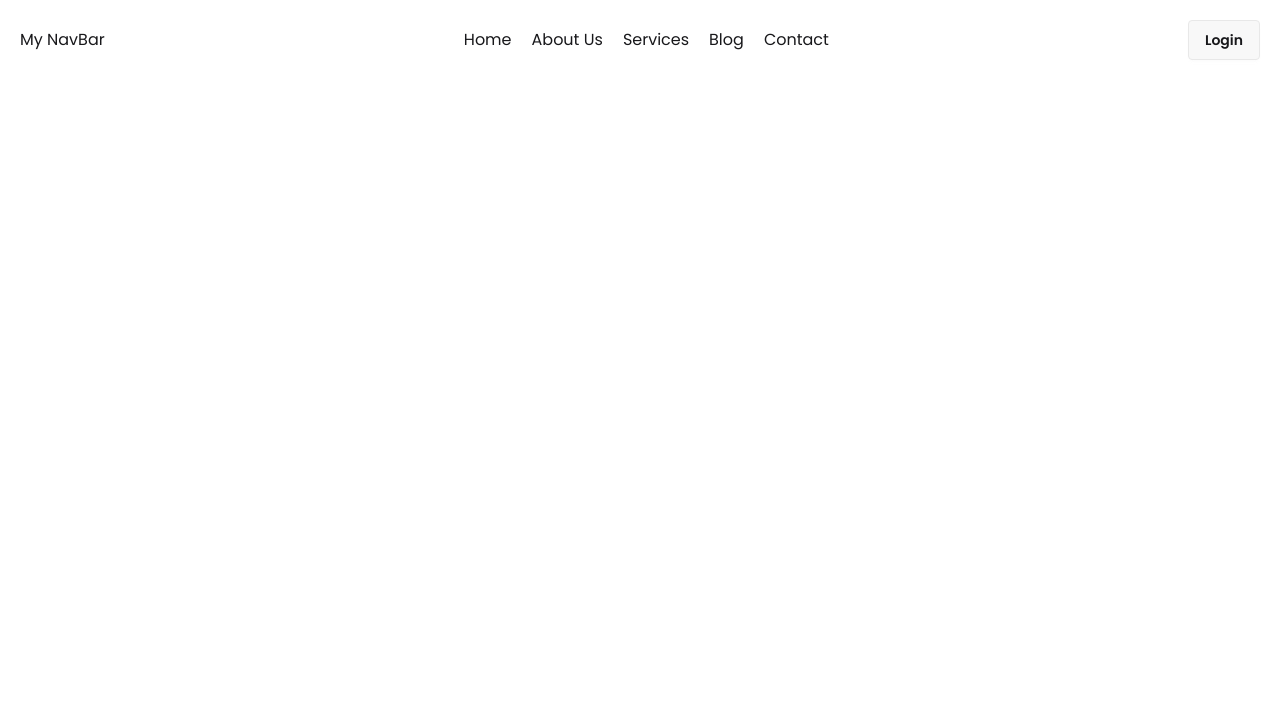
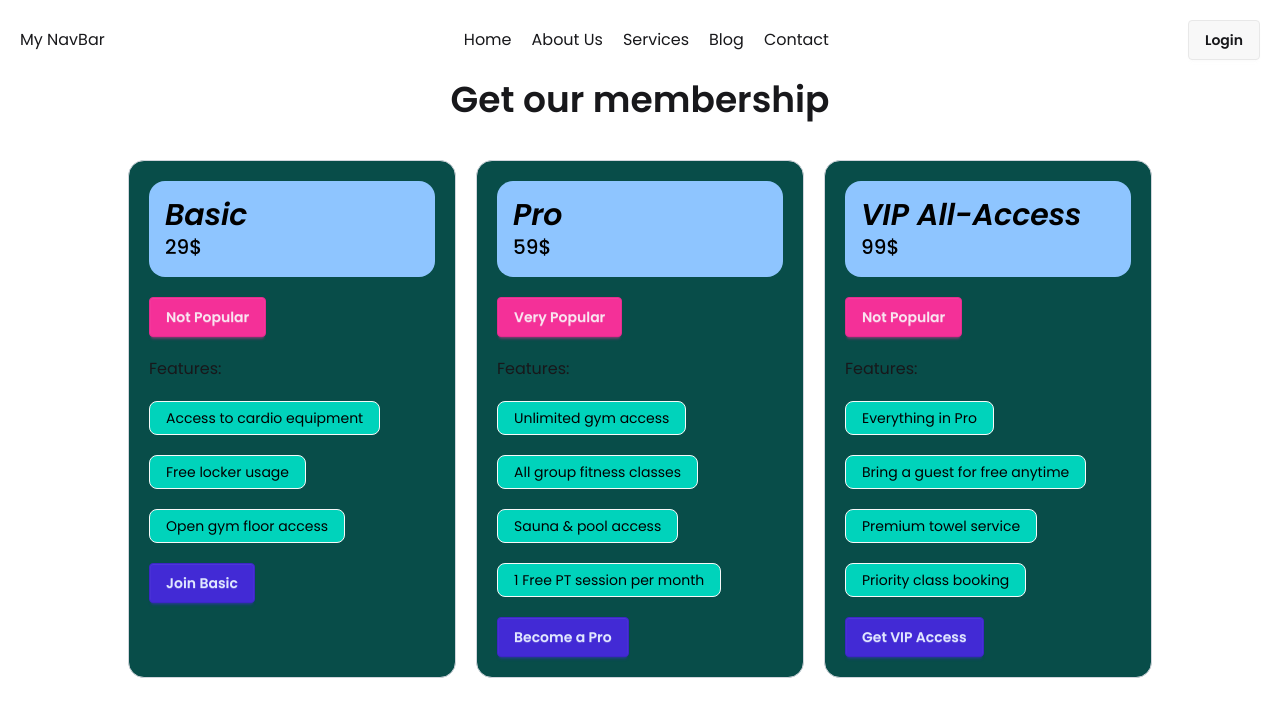
Before and after one commit to chandan-d-karmaker/react-tailwind-daisyUI, a React (Vite) app: page / in a window 1280 px wide. Shown: the top 716 px of the page. Built offline with nearby package versions, Linux system fonts and the light colour scheme.

Commit message:
created price card dynamically and displayed it

```diff
--- a/public/priceData.json
+++ b/public/priceData.json
@@ -2,7 +2,7 @@
   {
     "id": "basic_pass",
     "title": "Basic",
-    "price": 29,
+    "price": "29$",
     "currency": "$",
     "isPopular": false,
     "buttonText": "Join Basic",
@@ -15,7 +15,7 @@
   {
     "id": "pro_membership",
     "title": "Pro",
-    "price": 59,
+    "price": "59$",
     "currency": "$",
     "isPopular": true,
     "buttonText": "Become a Pro",
@@ -29,7 +29,7 @@
   {
     "id": "vip_all_access",
     "title": "VIP All-Access",
-    "price": 99,
+    "price": "99$",
     "currency": "$",
     "isPopular": false,
     "buttonText": "Get VIP Access",
--- a/src/App.jsx
+++ b/src/App.jsx
@@ -1,7 +1,11 @@
+import { Suspense } from 'react'
 import './App.css'
 
 import DaisyuiNav from './components/daisyUI/daisyuiNav'
 import NavBar from './components/navBar/navBar'
+import Prices from './components/prices/prices'
+
+const PricePromise = fetch('priceData.json').then(res => res.json());
 
 function App() {
 
@@ -11,6 +15,12 @@ function App() {
         <NavBar></NavBar>
         {/* <DaisyuiNav></DaisyuiNav> */}
       </header>
+
+      <main>
+        <Suspense fallback={<span className="loading loading-spinner loading-xl flex mt-40 mx-auto"></span>}>
+          <Prices PricePromise={PricePromise}></Prices>
+        </Suspense>
+      </main>
     </>
   )
 }
--- /dev/null
+++ b/src/components/cards/priceCard.jsx
@@ -0,0 +1,39 @@
+import { SpaceIcon } from 'lucide-react';
+import React from 'react';
+
+const PriceCard = ({ price }) => {
+
+    console.log(price);
+    const features = price.features;
+    return (
+        <div className='space-y-5 border border-gray-300 rounded-2xl p-5 bg-accent-content duration-500 hover:-translate-y-2'>
+            {/* card title */}
+            <div className='bg-blue-300 rounded-2xl p-4 text-black'>
+                <h1 className='text-3xl font-semibold italic'>{price.title}</h1>
+                <h3 className='text-xl font-medium'>{price.price}</h3>
+            </div>
+            {/* Popularity */}
+            <div>
+                <button className='btn btn-secondary'>{price.isPopular ? 'Very Popular' : 'Not Popular'}</button>
+            </div>
+
+            {/* features */}
+            <div>
+                <p className='mb-5'>Features:</p>
+                <div className='flex flex-wrap gap-5'>
+                    {
+                        features.map(feature => <span className='badge p-4 bg-accent text-black'>{feature}</span>)
+                    }
+                </div>
+            </div>
+
+            {/* Button */}
+            <div>
+                <button className='btn btn-primary'>{price.buttonText}</button>
+            </div>
+
+        </div>
+    );
+};
+
+export default PriceCard;
--- a/src/components/prices/prices.jsx
+++ b/src/components/prices/prices.jsx
@@ -1,8 +1,21 @@
-import React from 'react';
+import React, { use } from 'react';
+import PriceCard from '../cards/priceCard';
 
-const Prices = () => {
+const Prices = ({PricePromise}) => {
+
+    const pricingData = use(PricePromise);
+    console.log(pricingData);
     return (
         <div>
+            <h3 className='text-4xl font-semibold text-center mb-10'>Get our membership</h3>
+
+            <div className='grid grid-cols-3 w-4/5 mx-auto gap-5'>
+
+                {
+                    pricingData.map(price => <PriceCard key={price.id} price={price}></PriceCard>)
+                }
+
+            </div>
 
         </div>
     );
```
